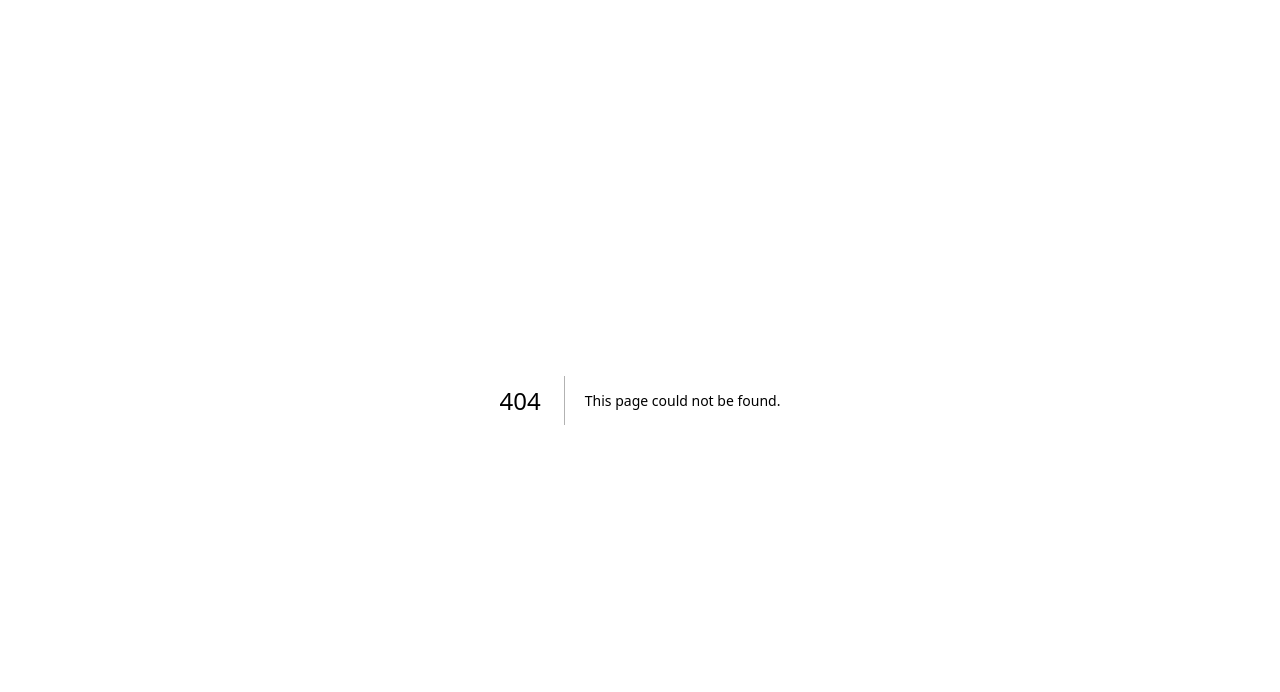
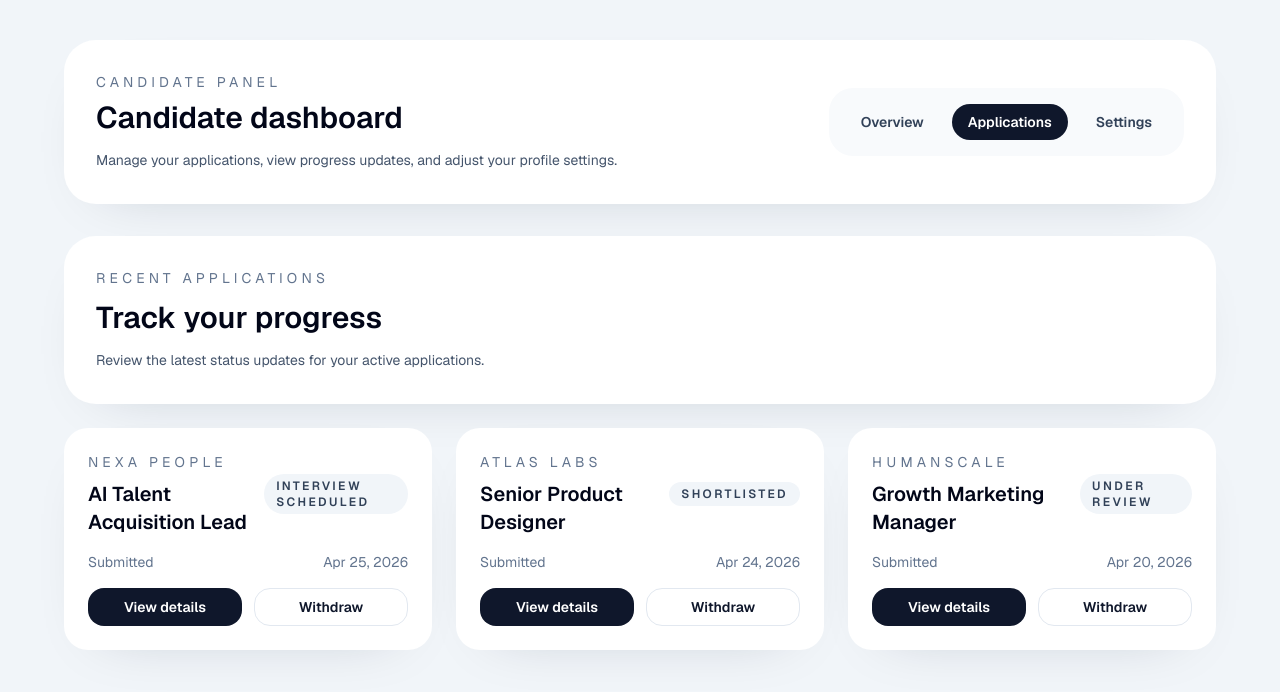
Before and after one commit to EasinTanvir/ai-recruitment-screener-rag, a Next.js app: page /user/applications in a window 1280 px wide. Before the commit this address had no page. Shown: the top 692 px of the page. Built offline with nearby package versions, Linux system fonts and the light colour scheme.

Commit message:
added user panel

```diff
--- a/package.json
+++ b/package.json
@@ -14,7 +14,8 @@
     "next": "16.2.10",
     "react": "19.2.4",
     "react-dom": "19.2.4",
-    "react-hook-form": "^7.81.0"
+    "react-hook-form": "^7.81.0",
+    "react-hot-toast": "^2.6.0"
   },
   "devDependencies": {
     "@tailwindcss/postcss": "^4",
--- /dev/null
+++ b/src/app/user/applications/page.js
@@ -0,0 +1,74 @@
+import Card from "@/components/shared/Card";
+import Button from "@/components/shared/Button";
+
+const applications = [
+  {
+    id: "1",
+    role: "AI Talent Acquisition Lead",
+    company: "Nexa People",
+    status: "Interview scheduled",
+    submitted: "Apr 25, 2026",
+  },
+  {
+    id: "2",
+    role: "Senior Product Designer",
+    company: "Atlas Labs",
+    status: "Shortlisted",
+    submitted: "Apr 24, 2026",
+  },
+  {
+    id: "3",
+    role: "Growth Marketing Manager",
+    company: "HumanScale",
+    status: "Under review",
+    submitted: "Apr 20, 2026",
+  },
+];
+
+export default function UserApplicationsPage() {
+  return (
+    <div className="space-y-6">
+      <div className="rounded-4xl bg-white p-8 shadow-[0_20px_60px_-40px_rgba(15,23,42,0.25)]">
+        <p className="text-sm uppercase tracking-[0.3em] text-slate-500">
+          Recent applications
+        </p>
+        <h2 className="mt-3 text-3xl font-semibold text-slate-950">
+          Track your progress
+        </h2>
+        <p className="mt-3 text-sm leading-6 text-slate-600">
+          Review the latest status updates for your active applications.
+        </p>
+      </div>
+
+      <div className="grid gap-6 sm:grid-cols-2 lg:grid-cols-3">
+        {applications.map((item) => (
+          <Card key={item.id} className="space-y-4">
+            <div className="flex items-center justify-between gap-4">
+              <div>
+                <p className="text-sm uppercase tracking-[0.3em] text-slate-500">
+                  {item.company}
+                </p>
+                <h3 className="mt-2 text-xl font-semibold text-slate-950">
+                  {item.role}
+                </h3>
+              </div>
+              <span className="rounded-3xl bg-slate-100 px-3 py-1 text-xs font-semibold uppercase tracking-[0.2em] text-slate-700">
+                {item.status}
+              </span>
+            </div>
+            <div className="flex items-center justify-between text-sm text-slate-500">
+              <p>Submitted</p>
+              <p>{item.submitted}</p>
+            </div>
+            <div className="flex gap-3">
+              <Button className="w-full">View details</Button>
+              <Button variant="secondary" className="w-full">
+                Withdraw
+              </Button>
+            </div>
+          </Card>
+        ))}
+      </div>
+    </div>
+  );
+}
--- /dev/null
+++ b/src/app/user/layout.js
@@ -0,0 +1,62 @@
+"use client";
+
+import Link from "next/link";
+import { usePathname } from "next/navigation";
+
+const tabs = [
+  { href: "/user", label: "Overview" },
+  { href: "/user/applications", label: "Applications" },
+  { href: "/user/setting", label: "Settings" },
+];
+
+export default function UserLayout({ children }) {
+  const pathname = usePathname();
+
+  return (
+    <main className="min-h-screen bg-slate-100 px-6 py-10 lg:px-10">
+      <div className="mx-auto max-w-6xl space-y-8">
+        <div className="rounded-4xl bg-white p-8 shadow-[0_20px_60px_-40px_rgba(15,23,42,0.25)]">
+          <div className="flex flex-col gap-6 lg:flex-row lg:items-center lg:justify-between">
+            <div>
+              <p className="text-sm uppercase tracking-[0.3em] text-slate-500">
+                Candidate panel
+              </p>
+              <h1 className="mt-2 text-3xl font-semibold text-slate-950">
+                Candidate dashboard
+              </h1>
+              <p className="mt-3 text-sm leading-6 text-slate-600">
+                Manage your applications, view progress updates, and adjust your
+                profile settings.
+              </p>
+            </div>
+
+            <div className="flex flex-wrap gap-3 rounded-3xl bg-slate-50 p-4">
+              {tabs.map((tab) => {
+                const isActive =
+                  tab.href === "/user"
+                    ? pathname === "/user"
+                    : pathname.startsWith(tab.href);
+
+                return (
+                  <Link
+                    key={tab.href}
+                    href={tab.href}
+                    className={`rounded-3xl px-4 py-2 text-sm font-semibold transition ${
+                      isActive
+                        ? "bg-slate-900 text-white"
+                        : "text-slate-700 hover:bg-white hover:text-slate-900"
+                    }`}
+                  >
+                    {tab.label}
+                  </Link>
+                );
+              })}
+            </div>
+          </div>
+        </div>
+
+        {children}
+      </div>
+    </main>
+  );
+}
--- /dev/null
+++ b/src/app/user/page.js
@@ -0,0 +1,83 @@
+import Button from "@/components/shared/Button";
+import Card from "@/components/shared/Card";
+
+export default function UserOverviewPage() {
+  return (
+    <div className="grid gap-6 lg:grid-cols-[1.5fr_1fr]">
+      <div className="space-y-6">
+        <div className="rounded-4xl bg-white p-8 shadow-[0_20px_60px_-40px_rgba(15,23,42,0.25)]">
+          <p className="text-sm uppercase tracking-[0.3em] text-slate-500">
+            Welcome back
+          </p>
+          <h1 className="mt-4 text-3xl font-semibold text-slate-950">
+            Hi, Jamie — your application hub is ready.
+          </h1>
+          <p className="mt-4 text-sm leading-6 text-slate-600">
+            Check the status of recent submissions, review recommended roles,
+            and continue your career journey.
+          </p>
+          <div className="mt-8 flex flex-wrap gap-3">
+            <Button>View applications</Button>
+            <Button variant="secondary">Edit profile</Button>
+          </div>
+        </div>
+
+        <div className="grid gap-6 sm:grid-cols-2">
+          <Card>
+            <p className="text-sm uppercase tracking-[0.3em] text-slate-500">
+              Active applications
+            </p>
+            <p className="mt-4 text-4xl font-semibold text-slate-950">4</p>
+            <p className="mt-3 text-sm leading-6 text-slate-600">
+              Applications currently in review or interview stages.
+            </p>
+          </Card>
+          <Card>
+            <p className="text-sm uppercase tracking-[0.3em] text-slate-500">
+              Saved roles
+            </p>
+            <p className="mt-4 text-4xl font-semibold text-slate-950">12</p>
+            <p className="mt-3 text-sm leading-6 text-slate-600">
+              Jobs you’ve bookmarked for future follow-up.
+            </p>
+          </Card>
+        </div>
+      </div>
+
+      <div className="space-y-6">
+        <Card>
+          <div className="flex items-center justify-between gap-4">
+            <div>
+              <p className="text-sm uppercase tracking-[0.3em] text-slate-500">
+                Application health
+              </p>
+              <p className="mt-2 text-3xl font-semibold text-slate-950">
+                Strong
+              </p>
+            </div>
+            <div className="rounded-3xl bg-slate-100 px-4 py-2 text-sm font-semibold text-slate-700">
+              92% match score
+            </div>
+          </div>
+
+          <div className="mt-6 space-y-4">
+            <div className="rounded-3xl bg-slate-50 p-4">
+              <p className="text-sm text-slate-700">Resume overview</p>
+              <p className="mt-2 text-sm leading-6 text-slate-600">
+                Your profile is in great shape for recruiter review across
+                product and growth roles.
+              </p>
+            </div>
+            <div className="rounded-3xl bg-slate-50 p-4">
+              <p className="text-sm text-slate-700">Interview prep</p>
+              <p className="mt-2 text-sm leading-6 text-slate-600">
+                Add work samples and tailor your application to stand out on the
+                next stage.
+              </p>
+            </div>
+          </div>
+        </Card>
+      </div>
+    </div>
+  );
+}
--- /dev/null
+++ b/src/app/user/setting/page.js
@@ -0,0 +1,68 @@
+import Card from "@/components/shared/Card";
+import Input from "@/components/shared/Input";
+import Button from "@/components/shared/Button";
+
+export default function UserSettingPage() {
+  return (
+    <div className="grid gap-6 lg:grid-cols-3">
+      <Card className="lg:col-span-2 space-y-6">
+        <div>
+          <p className="text-sm uppercase tracking-[0.3em] text-slate-500">
+            Profile settings
+          </p>
+          <h2 className="mt-3 text-3xl font-semibold text-slate-950">
+            Personal preferences
+          </h2>
+          <p className="mt-3 text-sm leading-6 text-slate-600">
+            Adjust account details and communication preferences for your
+            candidate profile.
+          </p>
+        </div>
+
+        <div className="space-y-6">
+          <div>
+            <label className="mb-2 block text-sm font-semibold text-slate-700">
+              Full name
+            </label>
+            <Input value="Jamie Morgan" readOnly />
+          </div>
+          <div>
+            <label className="mb-2 block text-sm font-semibold text-slate-700">
+              Email address
+            </label>
+            <Input value="jamie.morgan@example.com" readOnly />
+          </div>
+          <div>
+            <label className="mb-2 block text-sm font-semibold text-slate-700">
+              Notification preferences
+            </label>
+            <Input
+              value="Email alerts for new roles and application updates"
+              readOnly
+            />
+          </div>
+        </div>
+
+        <div className="flex flex-col gap-4 sm:flex-row sm:items-center">
+          <Button>Save changes</Button>
+          <Button variant="secondary">Sign out</Button>
+        </div>
+      </Card>
+
+      <Card className="space-y-6">
+        <div>
+          <p className="text-sm uppercase tracking-[0.3em] text-slate-500">
+            Candidate support
+          </p>
+          <p className="mt-2 text-sm leading-6 text-slate-600">
+            Get help with your application status and next steps.
+          </p>
+        </div>
+        <div className="rounded-3xl bg-slate-50 p-5 text-sm text-slate-700">
+          Need assistance? Send a message to the recruitment team or update your
+          resume in the candidate portal.
+        </div>
+      </Card>
+    </div>
+  );
+}
```
Also changed, not shown: 1 other file (tests, documents, lock files or other folders).
